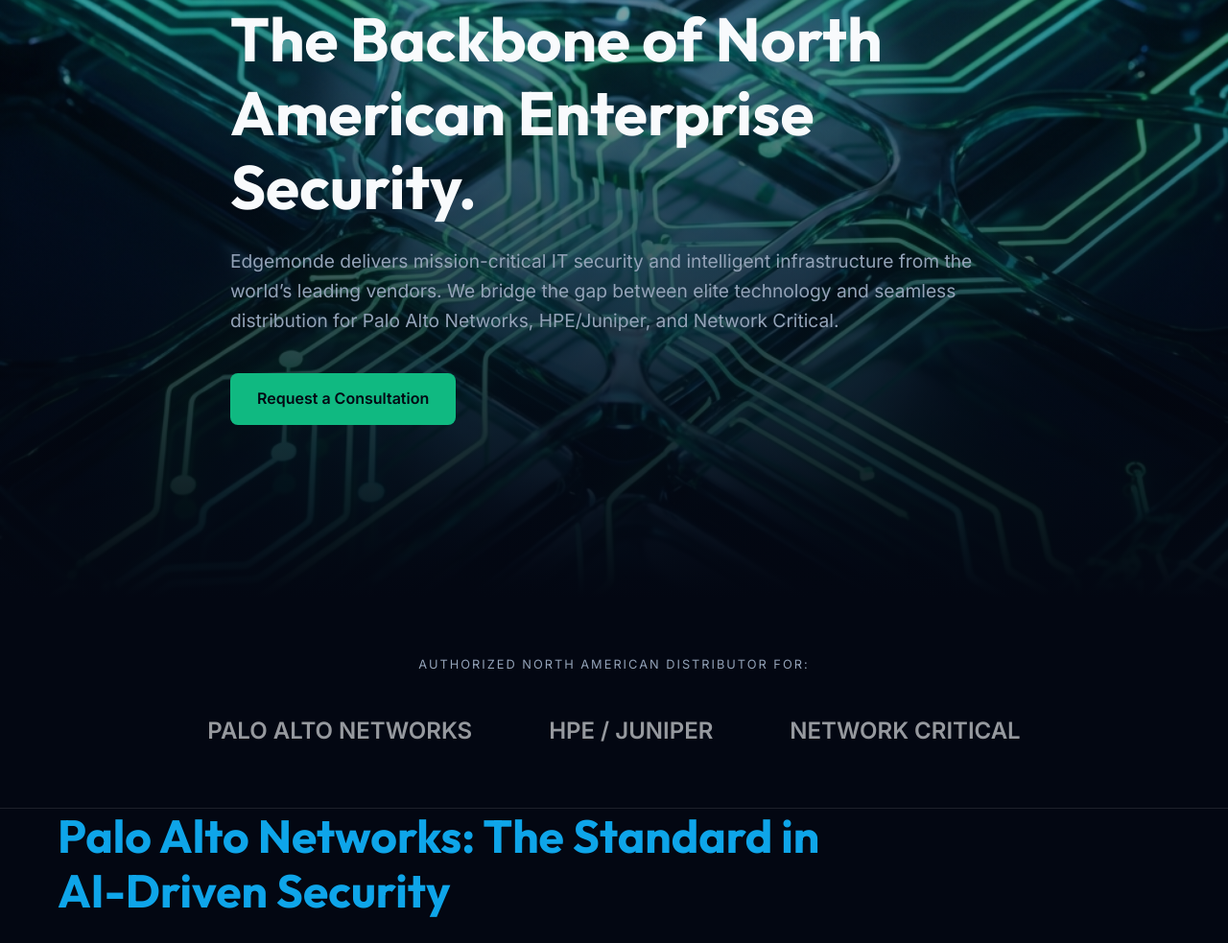
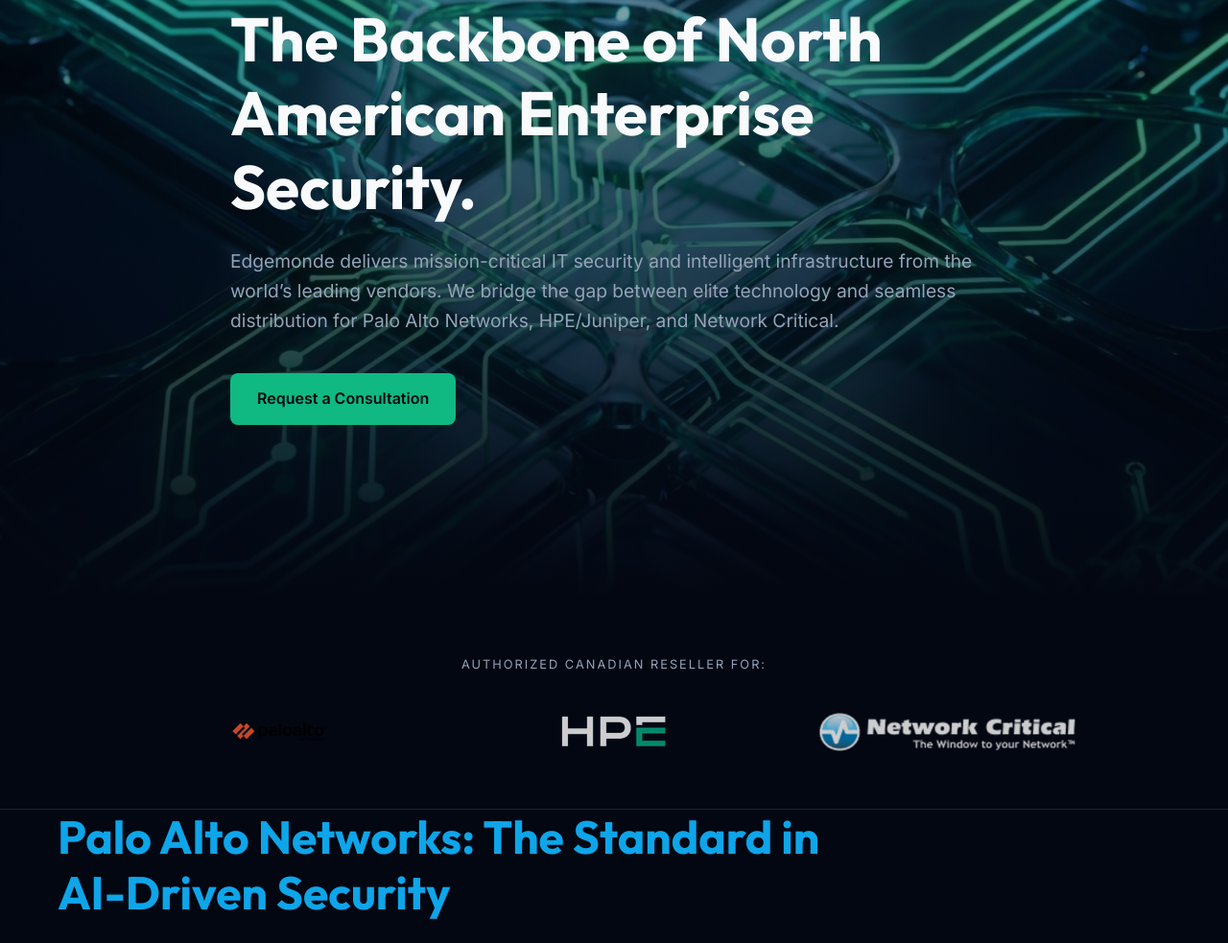
Before and after one commit to shockandco-dev/edgemonde1, a plain HTML site: page index.html in a window 1280 px wide. Shown: the part 177-1160 px from the top of the page at 96% size. Drawn offline with Linux system fonts and the light colour scheme.

Commit message:
Update home page partners: changed to Canadian Reseller and added logos

```diff
--- a/index.html
+++ b/index.html
@@ -121,12 +121,12 @@
         <div class="container">
             <p
                 style="text-align: center; color: var(--color-text-dim); margin-bottom: 40px; text-transform: uppercase; letter-spacing: 2px; font-size: 0.8rem;">
-                Authorized North American Distributor for:</p>
+                Authorized Canadian Reseller for:</p>
             <div class="marquee"
-                style="display: flex; justify-content: center; align-items: center; gap: 80px; flex-wrap: wrap; opacity: 0.6;">
-                <span style="font-size: 1.5rem; font-weight: 700;">PALO ALTO NETWORKS</span>
-                <span style="font-size: 1.5rem; font-weight: 700;">HPE / JUNIPER</span>
-                <span style="font-size: 1.5rem; font-weight: 700;">NETWORK CRITICAL</span>
+                style="display: flex; justify-content: center; align-items: center; gap: 80px; flex-wrap: wrap; opacity: 0.8;">
+                <img src="paloalto.png" alt="Palo Alto Networks" style="height: 40px; width: auto;">
+                <img src="hpe.png" alt="HPE / Juniper" style="height: 40px; width: auto;">
+                <img src="networkcritical.png" alt="Network Critical" style="height: 40px; width: auto;">
             </div>
         </div>
     </section>
```
Also changed, not shown: hpe.png (added), networkcritical.png (added), paloalto.png (added).
